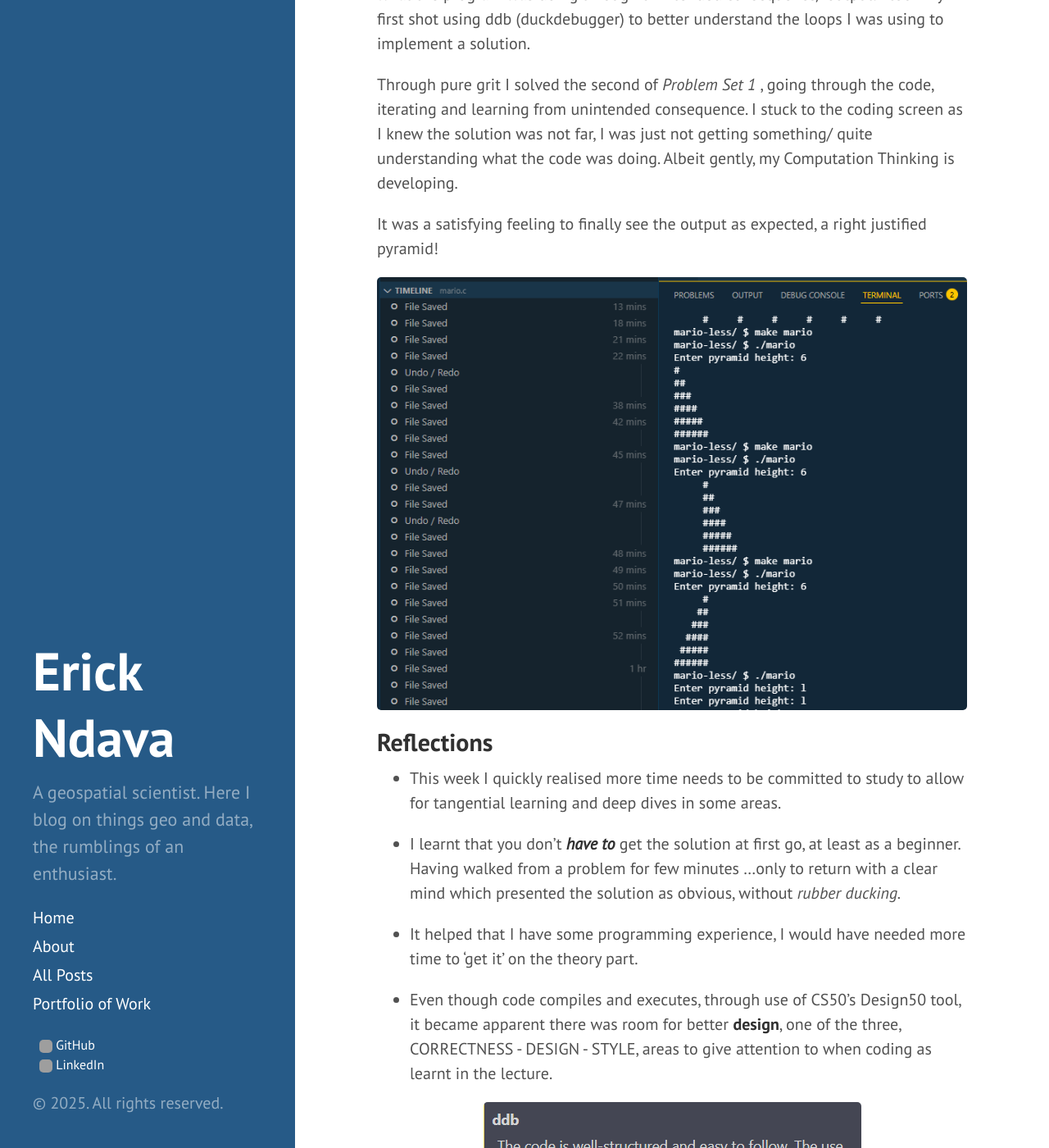
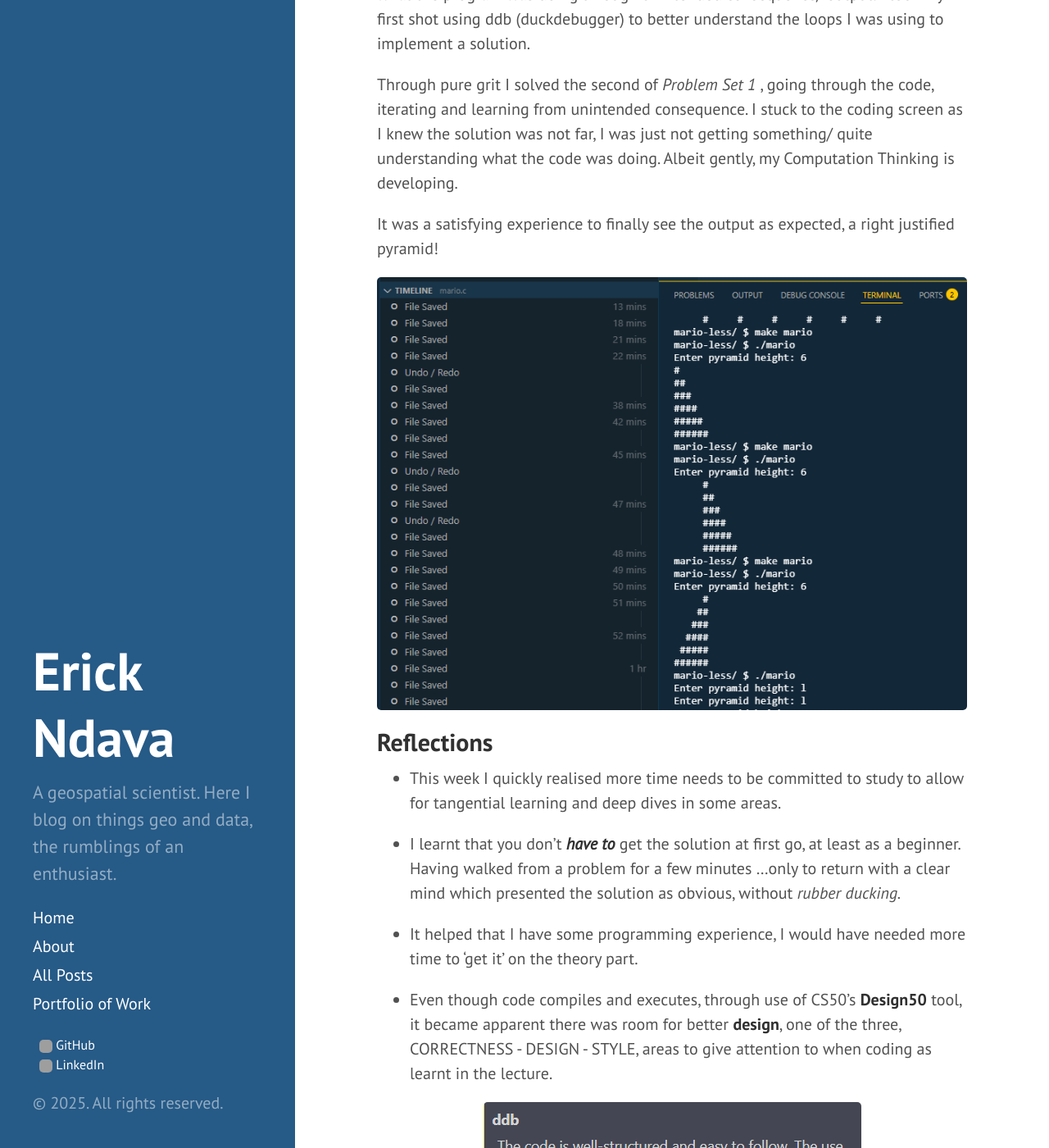
Before and after one commit to erickndava/erickndava.github.io, a Jekyll site: the page built from _posts/2025-06-29-Week-1-Grit-and-Computational-Thinking-Fundamentals-with-C.md, in a window 1280 px wide and 1400 px high, scrolled down 1588 px. Shown: the whole window at 82% size. Built offline with Jekyll 4.4.1, drawn with Linux system fonts in a browser that asks for light colours; some of the changed lines change nothing that is shown; some of the changed text lies outside the part shown; grey boxes are pictures that could not be loaded.

Commit message:
Update 2025-06-29-Week-1-Grit-and-Computational-Thinking-Fundamentals-with-C.md

```diff
--- a/_posts/2025-06-29-Week-1-Grit-and-Computational-Thinking-Fundamentals-with-C.md
+++ b/_posts/2025-06-29-Week-1-Grit-and-Computational-Thinking-Fundamentals-with-C.md
@@ -29,15 +29,19 @@
 
 Through pure grit I solved the second of *Problem Set 1* , going through the code, iterating and learning from unintended consequence. I stuck to the coding screen as I knew the solution was not far, I was just not getting something/ quite understanding what the code was doing. Albeit gently, my Computation Thinking is developing.
 
-It was a satisfying feeling to finally see the output as expected, a right justified pyramid!
+It was a satisfying experience to finally see the output as expected, a right justified pyramid!
 <p align="center"><img src="/images/right-aligned_pyramid_finally.png" alt="Problem Set 1 Output"/></p>
 
 ## Reflections
 - This week I quickly realised more time needs to be committed to study to allow for tangential learning and deep dives in some areas.
 
-- I learnt that you don't ***have to*** get the solution at first go, at least as a beginner. Having walked from a problem for  few minutes ...only to return with a clear mind which presented the solution as obvious, without *rubber ducking.*
+- I learnt that you don't ***have to*** get the solution at first go, at least as a beginner. Having walked from a problem for a few minutes ...only to return with a clear mind which presented the solution as obvious, without *rubber ducking.*
 
 - It helped that I have some programming experience, I would have needed more time to 'get it' on the theory part.
 
-- Even though code compiles and executes, through use of CS50's Design50 tool, it became apparent there was room for better **design**, one of the three, CORRECTNESS - DESIGN - STYLE, areas to give attention to when coding as learnt in the lecture.
+- Even though code compiles and executes, through use of CS50's **Design50** tool, it became apparent there was room for better **design**, one of the three, CORRECTNESS - DESIGN - STYLE, areas to give attention to when coding as learnt in the lecture.
 <p align="center"><img src="/images/coins_calculator_design50.png" alt="Room for better design Design50"/></p>
+
+- [x] Week 1
+
+Onward to Week 2...potentially revisiting this week's submissions for better design.
```
